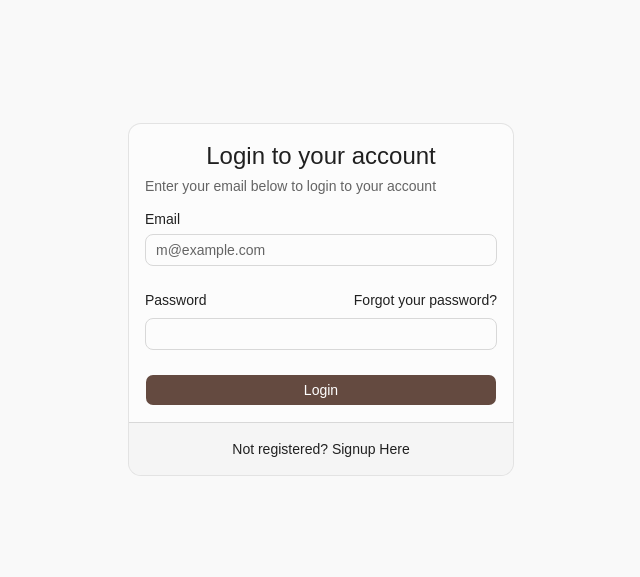
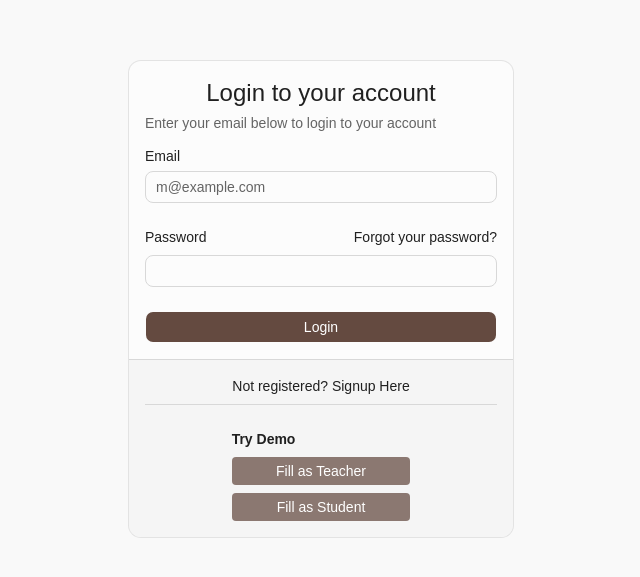
Before and after one commit to aditi-8740/student-performance-tracker, a React app in the folder frontend/: page / in a window 1280 px wide. Shown: the part 101-678 px from the top of the page, without its empty margins (319-959 px from the left). Built offline with nearby package versions, Linux system fonts and the light colour scheme; the HTML template or start-up script is replaced by a standard one.

Commit message:
Add demo credentials quick fill buttons to login page

```diff
--- /dev/null
+++ b/frontend/src/components/DemoCredentials.jsx
@@ -0,0 +1,29 @@
+import { Separator } from "@/components/ui/separator";
+
+export default function DemoCredentials({ onFillDemo }) {
+
+  return (
+    <>
+      <Separator />
+      <div className="mt-4 text-sm">
+        <p className="font-semibold mb-2">Try Demo</p>
+
+        <button
+          type="button"
+          onClick={() => onFillDemo("sanjeev@example.com", "password123")}
+          className="w-full mb-2 bg-[#644a40b9] rounded-primary text-white py-1 rounded cursor-pointer underline-offset-4 hover:underline"
+        >
+          Fill as Teacher
+        </button>
+
+        <button
+          type="button"
+          onClick={() => onFillDemo("aditi@gmail.com", "password123")}
+          className="w-full bg-[#644a40b9]  text-white py-1 rounded cursor-pointer underline-offset-4 hover:underline"
+        >
+          Fill as Student
+        </button>
+      </div>
+    </>
+  );
+}
--- a/frontend/src/pages/Classes.jsx
+++ b/frontend/src/pages/Classes.jsx
@@ -10,20 +10,19 @@ export default function Classes() {
   const [joinCode, setJoinCode] = useState("");
   const navigate = useNavigate();
 
-  const role = localStorage.getItem('role');
+  const role = localStorage.getItem("role");
 
   //fetch classes
-  const fetchClasses = async()=>{
-    const res = await API.get('/my-classes');
-    setClasses( res.data);
+  const fetchClasses = async () => {
+    const res = await API.get("/my-classes");
+    setClasses(res.data);
   };
   useEffect(() => {
-
     fetchClasses();
   }, []);
 
   //join class (student)
-  const handleJoin = async () =>{
+  const handleJoin = async () => {
     try {
       await API.post("/join-class", { joinCode });
       setJoinCode("");
@@ -31,28 +30,27 @@ export default function Classes() {
     } catch (error) {
       alert("Failed to join");
     }
-  }
+  };
 
   //create class (teacher)
-  const handleCreate = async ()=>{
+  const handleCreate = async () => {
     const title = prompt("enter class title");
     const subject = prompt("enter subject");
-    if(!title || !subject ) return;
+    if (!title || !subject) return;
 
     try {
-      await API.post("/create-class", {title, subject});
+      await API.post("/create-class", { title, subject });
       fetchClasses();
     } catch (error) {
       alert("Failed to create");
     }
-  }
+  };
 
   return (
     <div className="p-3 md:p-4 space-y-6 ">
       <h1 className="text-2xl my-6 font-semibold">My Classes</h1>
 
       <div className="flex gap-4 mb-8">
-
         {/* Actions */}
         {role === "student" && (
           <>
@@ -67,39 +65,37 @@ export default function Classes() {
 
         {role === "teacher" && (
           <button
-          className="bg-primary rounded-(--radius) text-white text-sm md:text-base px-2 py-1.5 md:px-4 md:py-2 rounded"
-          onClick={handleCreate}>
+            className="bg-primary rounded text-white text-sm md:text-base px-2 py-1.5 md:px-4 md:py-2"
+            onClick={handleCreate}
+          >
             + Create Class
           </button>
         )}
-
       </div>
 
       {/* Class Cards */}
       <div className="grid grid-cols-1  sm:grid-cols-2 lg:grid-cols-3 xl:grid-cols-4 gap-4">
-
         {classes.map((cls) => (
-          <Card key={cls._id} >
+          <Card
+            key={cls._id}
+            onClick={() => {
+              navigate(`/app/classes/${cls._id}`);
+            }}
+            className="cursor-pointer"
+          >
             <CardContent className="p-4 space-y-2">
-              <h2
-              className="font-medium md:text-xl text-lg hover:underline hover:underline-offset-4 cursor-pointer"
-              onClick={()=>{ navigate(`/app/classes/${cls._id}`)}}
-              >{cls.title}</h2>
-              <p className="text-sm text-muted-foreground">
-                {cls.subject}
-              </p>
+              <h2 className="font-medium md:text-xl text-lg hover:underline hover:underline-offset-4 ">
+                {cls.title}
+              </h2>
+              <p className="text-sm text-muted-foreground">{cls.subject}</p>
 
               {role === "teacher" && (
-                <p className="text-sm">
-                  Code:&nbsp; {cls.joinCode}
-                </p>
+                <p className="text-sm">Code:&nbsp; {cls.joinCode}</p>
               )}
             </CardContent>
           </Card>
         ))}
-
       </div>
-
     </div>
   );
 }
--- a/frontend/src/pages/Login.jsx
+++ b/frontend/src/pages/Login.jsx
@@ -13,10 +13,15 @@ import {
 } from "@/components/ui/card";
 import { Input } from "@/components/ui/input";
 import { Label } from "@/components/ui/label";
+import DemoCredentials from "@/components/DemoCredentials";
 
 function Login() {
   const [form, setForm] = useState({ email: "", password: "" });
   const navigate = useNavigate();
+
+  const fillDemo = (email, password) => {
+    setForm({ email, password });
+  };
 
   const handleChange = (e) => {
     setForm({ ...form, [e.target.name]: e.target.value });
@@ -57,6 +62,7 @@ function Login() {
                     id="email"
                     type="email"
                     name="email"
+                    value={form.email}
                     placeholder="m@example.com"
                     required
                     autoComplete="email"
@@ -66,9 +72,7 @@ function Login() {
                 <div className="grid gap-2">
                   <div className="flex items-center">
                     <Label htmlFor="password">Password</Label>
-                    <span
-                      className="ml-auto inline-block text-sm underline-offset-4 hover:underline"
-                    >
+                    <span className="ml-auto inline-block text-sm underline-offset-4 hover:underline">
                       Forgot your password?
                     </span>
                   </div>
@@ -76,13 +80,14 @@ function Login() {
                     id="password"
                     name="password"
                     type="password"
+                    value={form.email}
                     required
                     onChange={handleChange}
                   />
                 </div>
                 <Button type="submit" className="w-full cursor-pointer">
-              Login
-            </Button>
+                  Login
+                </Button>
               </div>
             </form>
           </CardContent>
@@ -94,6 +99,9 @@ function Login() {
               </span>
             </div>
 
+            {/* demo credentials for quick access */}
+            <DemoCredentials onFillDemo={fillDemo} />
+
           </CardFooter>
         </Card>
       </div>
```
